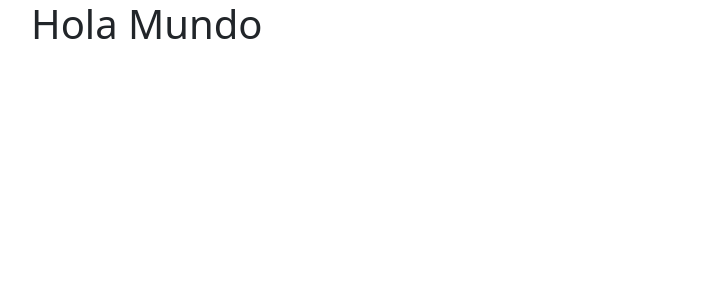
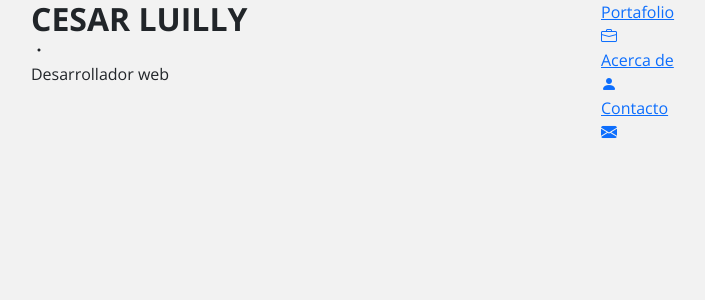
Before and after one commit to cesarluilly/UDY-Bootstrap5-02Portafolio, an Angular app: page / in a window 1280 px wide. Shown: the top 300 px of the page, without its empty margins (51-756 px from the left). Built offline with nearby package versions, Linux system fonts and the light colour scheme.

Commit message:
Agregando fuente de letra Open Sans y creando esqueleto del encabezado

```diff
--- a/src/app/app.component.html
+++ b/src/app/app.component.html
@@ -1,7 +1,37 @@
 <div class="container">
-  <div class="row">
+  <div class="nav row">
+    <!-- Logotipo -->
     <div class="col">
-      <h1>Hola Mundo</h1>
+      <h2 class="fw-bold text-uppercase mb-0">Cesar Luilly</h2>
+      <div class="icono">
+        <!-- https://icons.getbootstrap.com/icons/dot/ -->
+        <i class="bi bi-dot"></i>
+        <p class="mb-0">Desarrollador web</p>
+      </div>
     </div>
+    <!-- Enlaces -->
+    <nav class="menu col">
+      <a href="#">
+        <span>Portafolio</span>
+        <div class="icono">
+          <!-- https://icons.getbootstrap.com/icons/briefcase/ -->
+          <i class="bi bi-briefcase"></i>
+        </div>
+      </a>
+      <a href="#">
+        <span>Acerca de</span>
+        <div class="icono">
+          <!-- https://icons.getbootstrap.com/icons/person-fill/ -->
+          <i class="bi bi-person-fill"></i>
+        </div>
+      </a>
+      <a href="#">
+        <span>Contacto</span>
+        <div class="icono">
+          <!-- https://icons.getbootstrap.com/icons/envelope-fill/ -->
+          <i class="bi bi-envelope-fill"></i>
+        </div>
+      </a>
+    </nav>
   </div>
 </div>
--- a/src/index.html
+++ b/src/index.html
@@ -6,6 +6,10 @@
   <base href="/">
   <meta name="viewport" content="width=device-width, initial-scale=1">
   <link rel="icon" type="image/x-icon" href="favicon.ico">
+
+  <link rel="preconnect" href="https://fonts.googleapis.com">
+  <link rel="preconnect" href="https://fonts.gstatic.com" crossorigin>
+  <link href="https://fonts.googleapis.com/css2?family=Open+Sans:wght@300;400;600;700&display=swap" rel="stylesheet">
 </head>
 <body>
   <app-root></app-root>
--- a/src/styles.css
+++ b/src/styles.css
@@ -1 +1,5 @@
 /* You can add global styles to this file, and also import other style files */
+body {
+    background: #f2f2f2;
+    font-family: 'Open Sans', sans-serif;
+}
```
